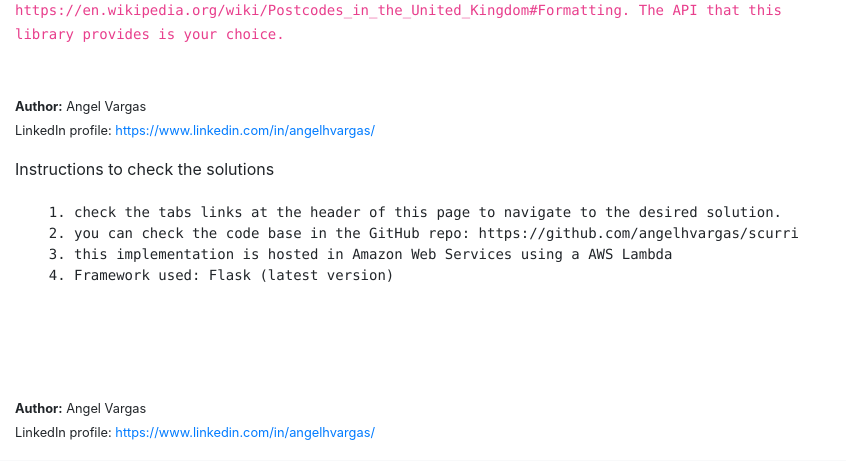
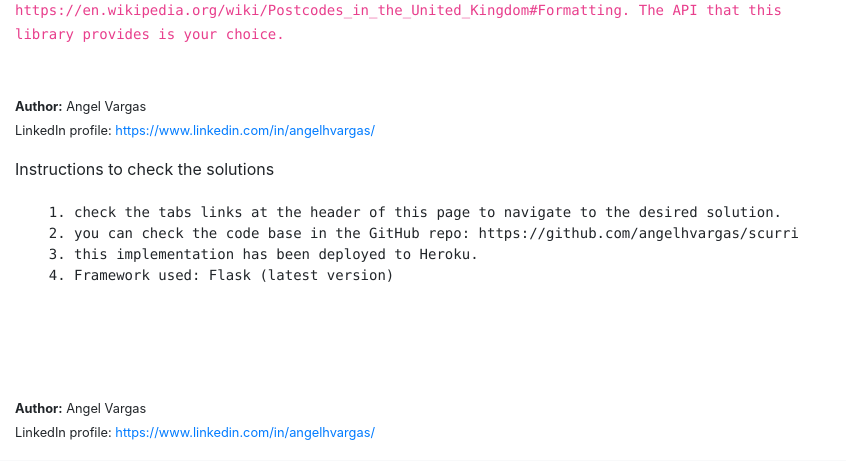
Before and after one commit to angelhvargas/uk-postalcodes, a Flask app: page / in a window 1280 px wide. Shown: the part 260-721 px from the top of the page, without its empty margins (0-846 px from the left). Run offline with Flask 2, Linux system fonts and the light colour scheme; some libraries are stand-ins or nearby versions.

Commit message:
Text fix

```diff
--- a/templates/home.html
+++ b/templates/home.html
@@ -18,7 +18,7 @@
     <pre><code>
     1. check the tabs links at the header of this page to navigate to the desired solution.
     2. you can check the code base in the GitHub repo: https://github.com/angelhvargas/scurri
-    3. this implementation is hosted in Amazon Web Services using a AWS Lambda
+    3. this implementation has been deployed to Heroku.
     4. Framework used: Flask (latest version)
     </code></pre><br><br><br>
                 <p><small><strong>Author:</strong> Angel Vargas<br>
```
